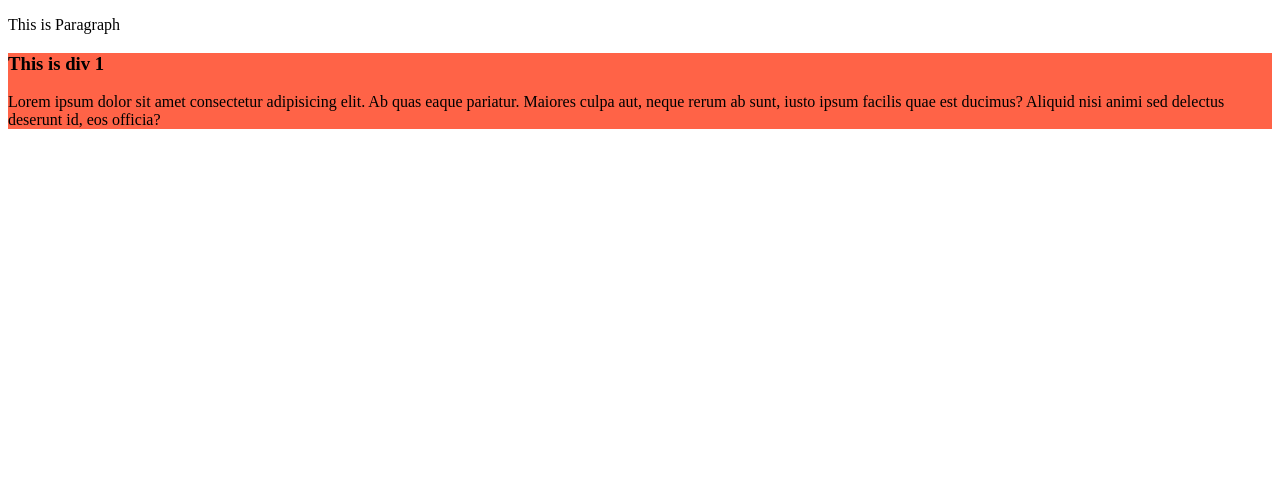
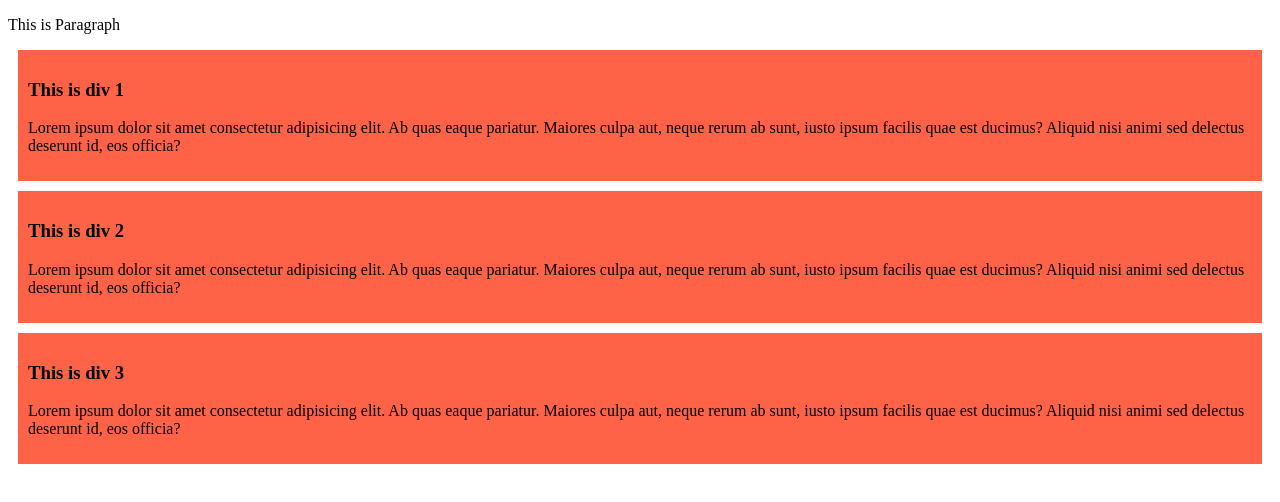
Before and after one commit to RtRahmat03/f-web, a plain HTML site: page index.html in a window 1280 px wide. Drawn offline with Linux system fonts and the light colour scheme.

Commit message:
third commit

```diff
--- a/index.html
+++ b/index.html
@@ -12,6 +12,15 @@
         <h3>This is div 1</h3>
         <p>Lorem ipsum dolor sit amet consectetur adipisicing elit. Ab quas eaque pariatur. Maiores culpa aut, neque rerum ab sunt, iusto ipsum facilis quae est ducimus? Aliquid nisi animi sed delectus deserunt id, eos officia?</p>
     </div>
+    <div>
+        <h3>This is div 2</h3>
+        <p>Lorem ipsum dolor sit amet consectetur adipisicing elit. Ab quas eaque pariatur. Maiores culpa aut, neque rerum ab sunt, iusto ipsum facilis quae est ducimus? Aliquid nisi animi sed delectus deserunt id, eos officia?</p>
+    </div>
+    <div>
+        <h3>This is div 3</h3>
+        <p>Lorem ipsum dolor sit amet consectetur adipisicing elit. Ab quas eaque pariatur. Maiores culpa aut, neque rerum ab sunt, iusto ipsum facilis quae est ducimus? Aliquid nisi animi sed delectus deserunt id, eos officia?</p>
+    </div>
+
 
 </body>
 </html>
--- a/style.css
+++ b/style.css
@@ -1,3 +1,5 @@
 div{
     background-color: tomato;
+    padding: 10px;
+    margin: 10px;
 }
```
